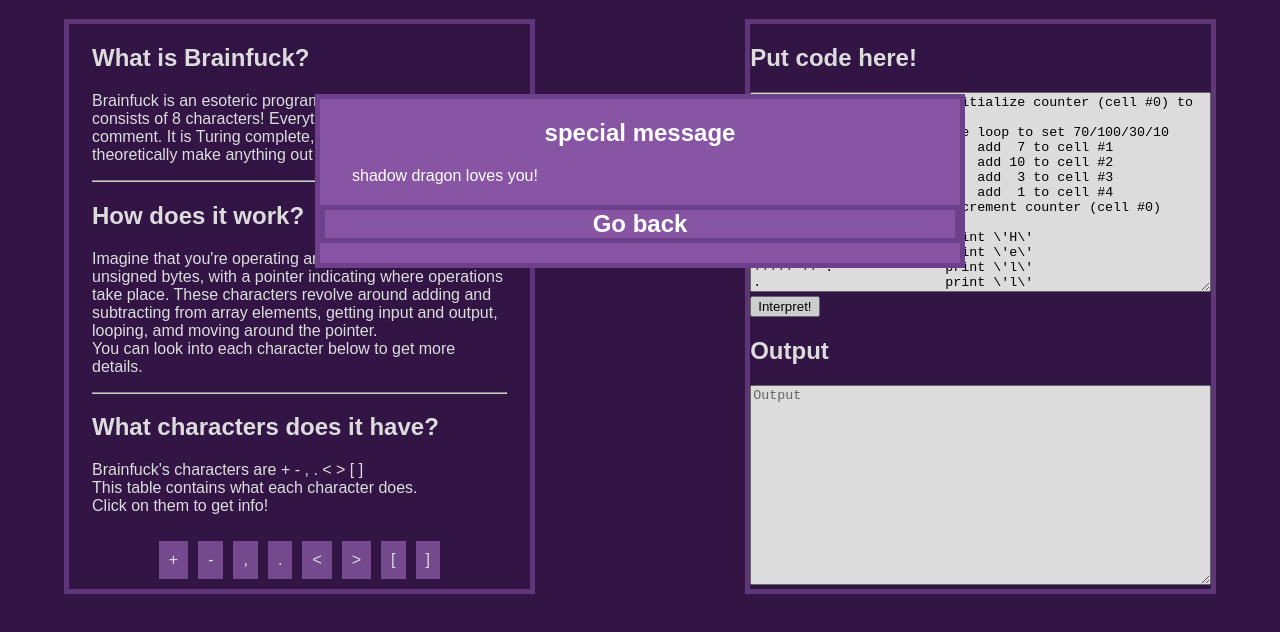
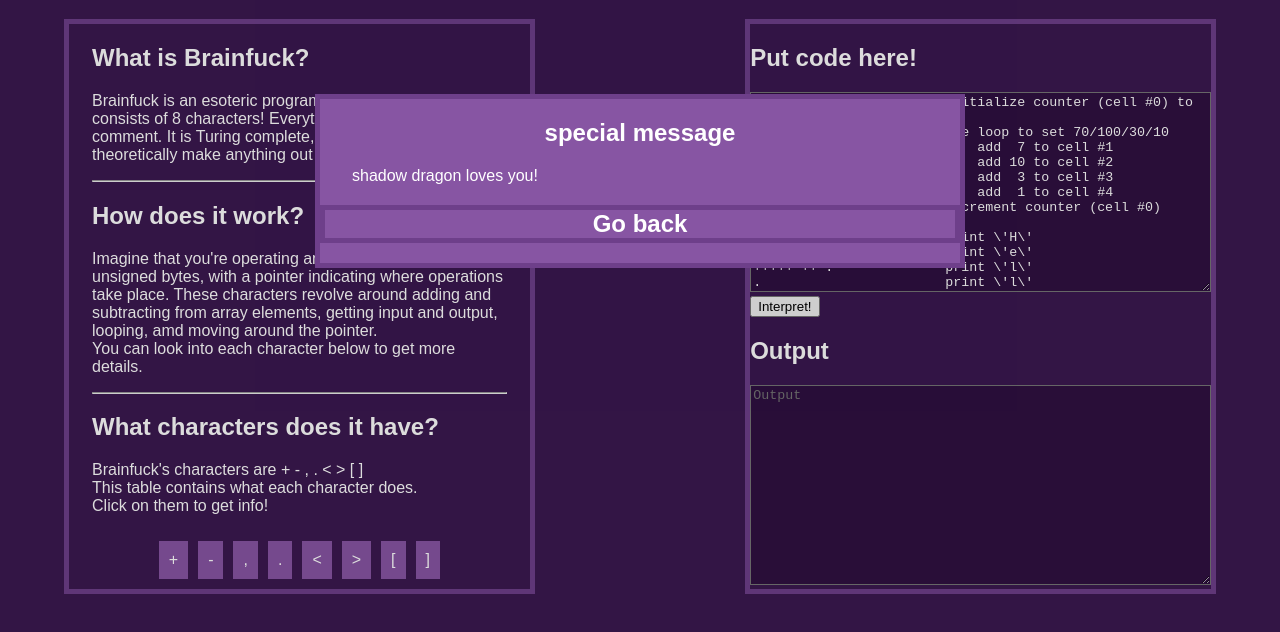
Before and after one commit to poopy921/PublicWebsites, a plain HTML site: page BrainFuckInterpretorOnline/Index.html in a window 1280 px wide. Shown: the part 98-730 px from the top of the page. Drawn offline with Linux system fonts and the light colour scheme.

Commit message:
Update ChickenStyles.css

```diff
--- a/BrainFuckInterpretorOnline/ChickenStyles.css
+++ b/BrainFuckInterpretorOnline/ChickenStyles.css
@@ -56,6 +56,8 @@ div {
     width: 40%;
 }
 .txta {
+    background-color: #2f1041;
+    color: white;
     width: 100%;
     height: 200px;
     -webkit-box-sizing: border-box;
```
